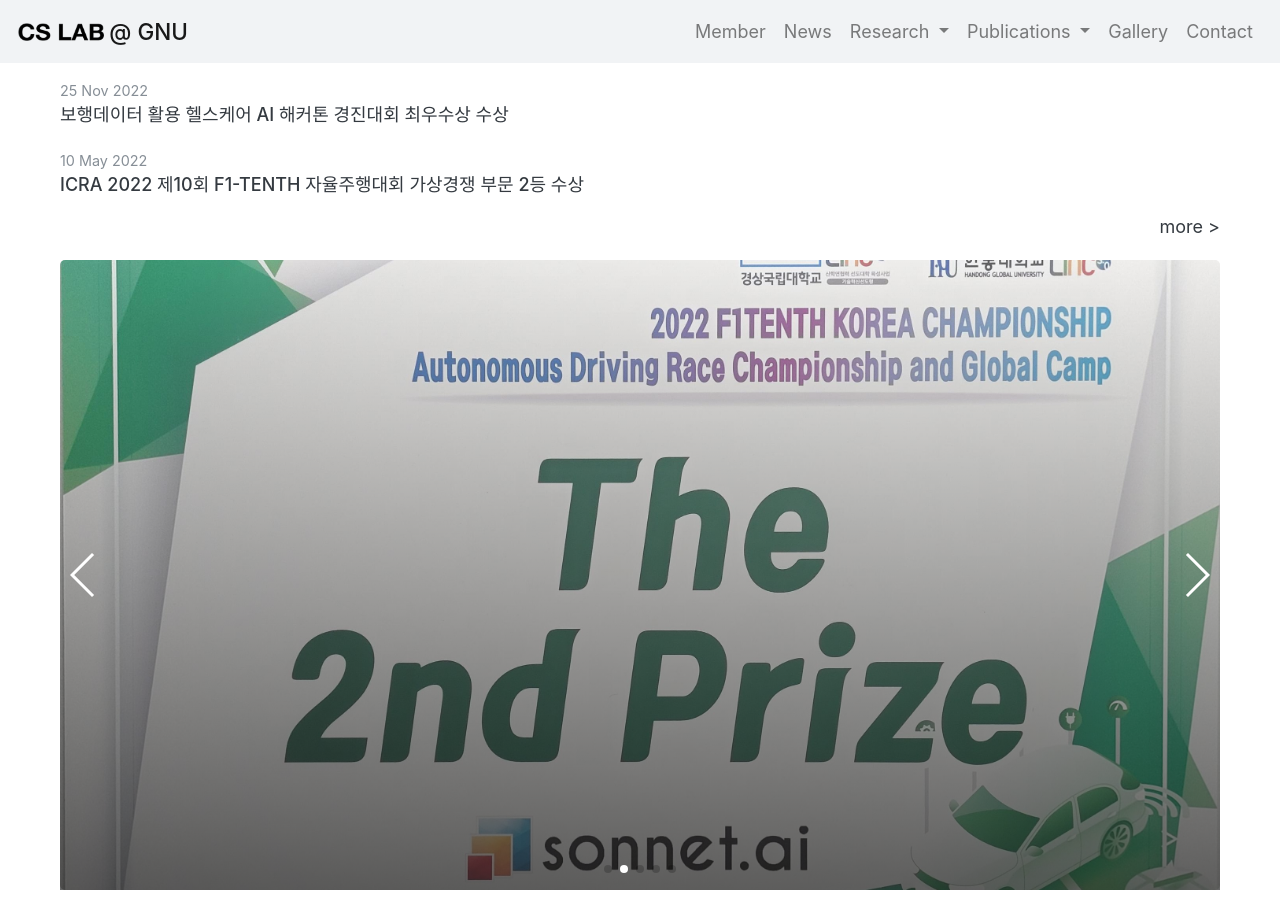
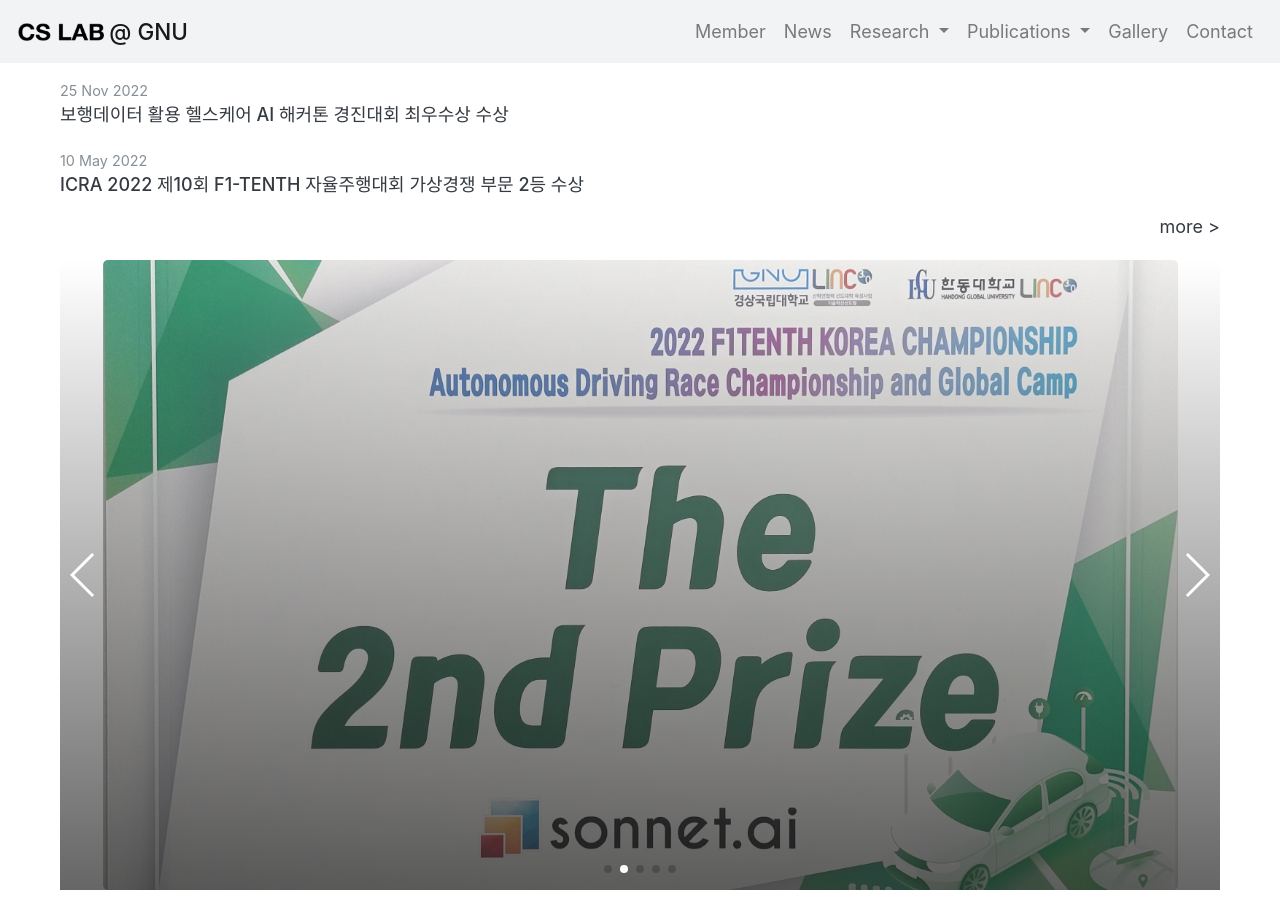
Before and after one commit to LEEJUH0/LEEJUH0.github.io, a Jekyll site: the page built from index.html, in a window 1280 px wide and 900 px high, scrolled down 597 px. Built offline with Jekyll 4.4.1, drawn with Linux system fonts in a browser that asks for light colours; some web fonts are replaced; the list of posts is cut into pages by our own code; grey boxes are pictures that could not be loaded.

Commit message:
Update index.html

```diff
--- a/index.html
+++ b/index.html
@@ -62,27 +62,27 @@
   <div class="swiper-container">
     <div class="swiper-wrapper">
       <div class="swiper-slide">
-        <img class="swiper-img banner1" style="display: block; margin: 0 auto; width:1100px; height:auto;" src="/post_image/221214_F1_tenth_1st_prize.jpg" />
+        <img class="swiper-img banner1" style="display: block; margin: 0 auto; width:1075px; height:auto;" src="/post_image/221214_F1_tenth_1st_prize.jpg" />
         <div class="swiper-tint">
         </div>
       </div>
       <div class="swiper-slide">
-        <img class="swiper-img banner1" src="/post_image/221214_F1_tenth_2nd_prize.jpg" />
+        <img class="swiper-img banner1" style="display: block; margin: 0 auto; width:1075px; height:auto;" src="/post_image/221214_F1_tenth_2nd_prize.jpg" />
         <div class="swiper-tint">
         </div>
       </div>
       <div class="swiper-slide">
-        <img class="swiper-img banner1" src="/post_image/221125_hackathon_prize.jpg" />
+        <img class="swiper-img banner1" style="display: block; margin: 0 auto; width:1075px; height:auto;" src="/post_image/221125_hackathon_prize.jpg" />
         <div class="swiper-tint">
         </div>
       </div>
       <div class="swiper-slide">
-        <img class="swiper-img banner1" src="/post_image/22_capstone.jpg" />
+        <img class="swiper-img banner1" style="display: block; margin: 0 auto; width:1075px; height:auto;" src="/post_image/22_capstone.jpg" />
         <div class="swiper-tint">
         </div>
       </div>
       <div class="swiper-slide">
-        <img class="swiper-img banner1" src="/post_image/21_capstone.jpg" />
+        <img class="swiper-img banner1" style="display: block; margin: 0 auto; width:1075px; height:auto;" src="/post_image/21_capstone.jpg" />
         <div class="swiper-tint">
         </div>
       </div>
```
